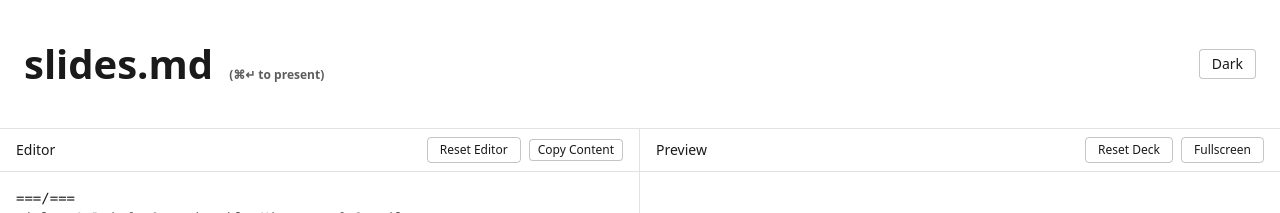
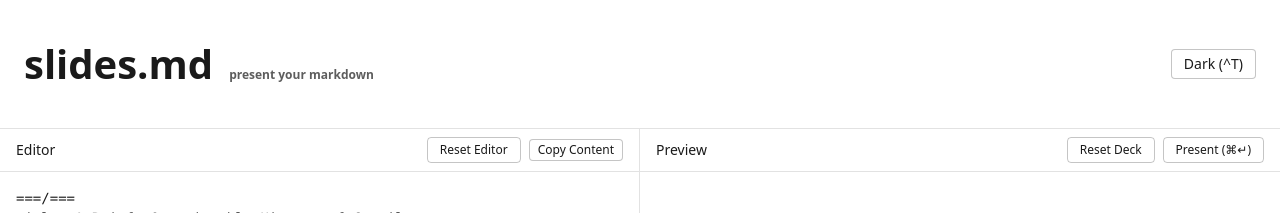
Before and after one commit to devmrin/slides-md, a React (Vite) app: page / in a window 1280 px wide. Shown: the top 213 px of the page. Built offline with nearby package versions, Linux system fonts and the light colour scheme.

Commit message:
feat: add theme shortcut

```diff
--- a/src/App.tsx
+++ b/src/App.tsx
@@ -36,6 +36,11 @@ export default function App() {
       // Command+Enter to start presentation (fullscreen)
       if ((e.metaKey || e.ctrlKey) && e.key === "Enter") {
         setIsFullscreen(true);
+      }
+      // Command+T to toggle theme (prevent browser default)
+      if ((e.metaKey || e.ctrlKey) && (e.key === "t" || e.key === "T")) {
+        e.preventDefault();
+        setIsDark((d) => !d);
       }
       // R to reset deck in fullscreen
       if (isFullscreen && (e.key === "r" || e.key === "R")) {
@@ -141,7 +146,9 @@ export default function App() {
         <div>
           <h1 className="text-xl font-semibold">
             slides.md
-            <span className="text-xs ml-4 opacity-70">(⌘↵ to present)</span>
+            <span className="text-xs ml-4 opacity-70">
+              present your markdown
+            </span>
           </h1>
         </div>
 
@@ -154,7 +161,7 @@ export default function App() {
             backgroundColor: bgColor,
           }}
         >
-          {isDark ? "Light" : "Dark"}
+          {isDark ? "Light (^T)" : "Dark (^T)"}
         </button>
       </header>
 
@@ -198,7 +205,7 @@ export default function App() {
                 className="px-3 py-1 text-xs border rounded"
                 style={{ borderColor: textColor + "40", color: textColor }}
               >
-                Fullscreen
+                Present (⌘↵)
               </button>
             </div>
           </div>
```
